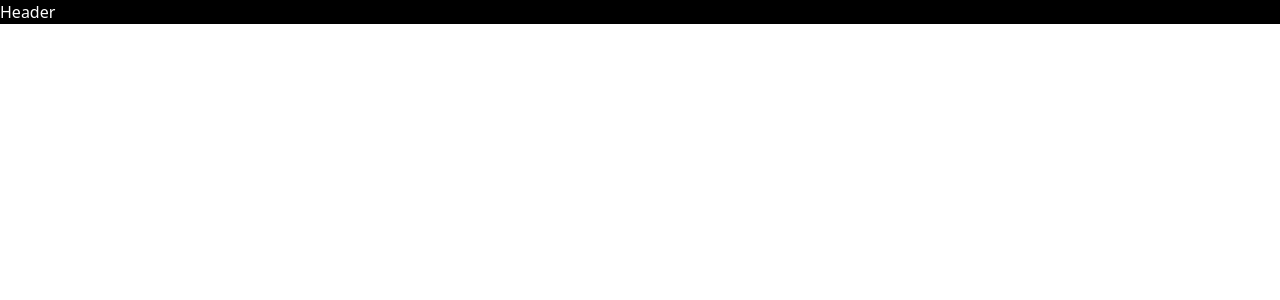
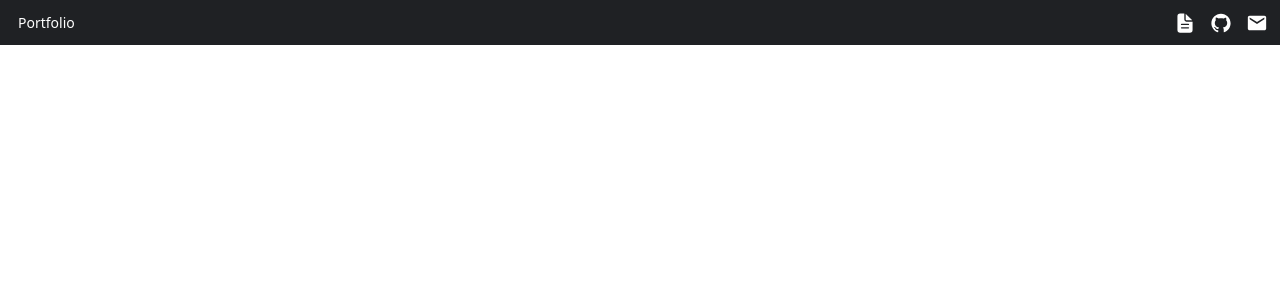
Before and after one commit to ChoChungEun/pofol, a React (Create React App) app: page / in a window 1280 px wide. Shown: the top 300 px of the page. Built offline with nearby package versions, Linux system fonts and the light colour scheme.

Commit message:
header 구현

```diff
--- a/package.json
+++ b/package.json
@@ -4,6 +4,7 @@
   "private": true,
   "dependencies": {
     "@craco/craco": "^7.1.0",
+    "@heroicons/react": "^2.0.18",
     "@testing-library/jest-dom": "^5.17.0",
     "@testing-library/react": "^13.4.0",
     "@testing-library/user-event": "^13.5.0",
@@ -14,6 +15,7 @@
     "@types/react-router-dom": "^5.3.3",
     "react": "^18.2.0",
     "react-dom": "^18.2.0",
+    "react-icons": "^4.12.0",
     "react-router-dom": "^6.20.1",
     "react-scripts": "5.0.1",
     "typescript": "^4.9.5",
@@ -46,6 +48,8 @@
   "devDependencies": {
     "autoprefixer": "^10.4.16",
     "postcss": "^8.4.32",
+    "prettier": "^3.1.0",
+    "prettier-plugin-tailwindcss": "^0.5.7",
     "tailwindcss": "^3.3.5",
     "tsconfig-paths-webpack-plugin": "^4.1.0"
   }
--- a/src/components/Header/Header.tsx
+++ b/src/components/Header/Header.tsx
@@ -1,7 +1,25 @@
 import { FunctionComponent } from "react";
+import { IoDocumentText } from "react-icons/io5";
+import { AiFillGithub } from "react-icons/ai";
+import { MdEmail } from "react-icons/md";
 
 const Header: FunctionComponent = () => {
-  return <div className="text-white">Header</div>;
+  return (
+    <div className="fixed left-0 right-0 top-0 z-10 flex h-[45px] items-center justify-between bg-[#1f2124] pl-[18px] pr-[12px]">
+      <div className="text-[14px] text-[#ffffff]">Portfolio</div>
+      <div className="flex items-center gap-[14px]">
+        <a href="" download>
+          <IoDocumentText size={22} color="#ffffff" />
+        </a>
+        <a href="">
+          <AiFillGithub size={22} color="#ffffff" />
+        </a>
+        <a href="">
+          <MdEmail size={22} color="#ffffff" />
+        </a>
+      </div>
+    </div>
+  );
 };
 
 export default Header;
```
Also changed, not shown: 2 other files (tests, documents, lock files or other folders).
